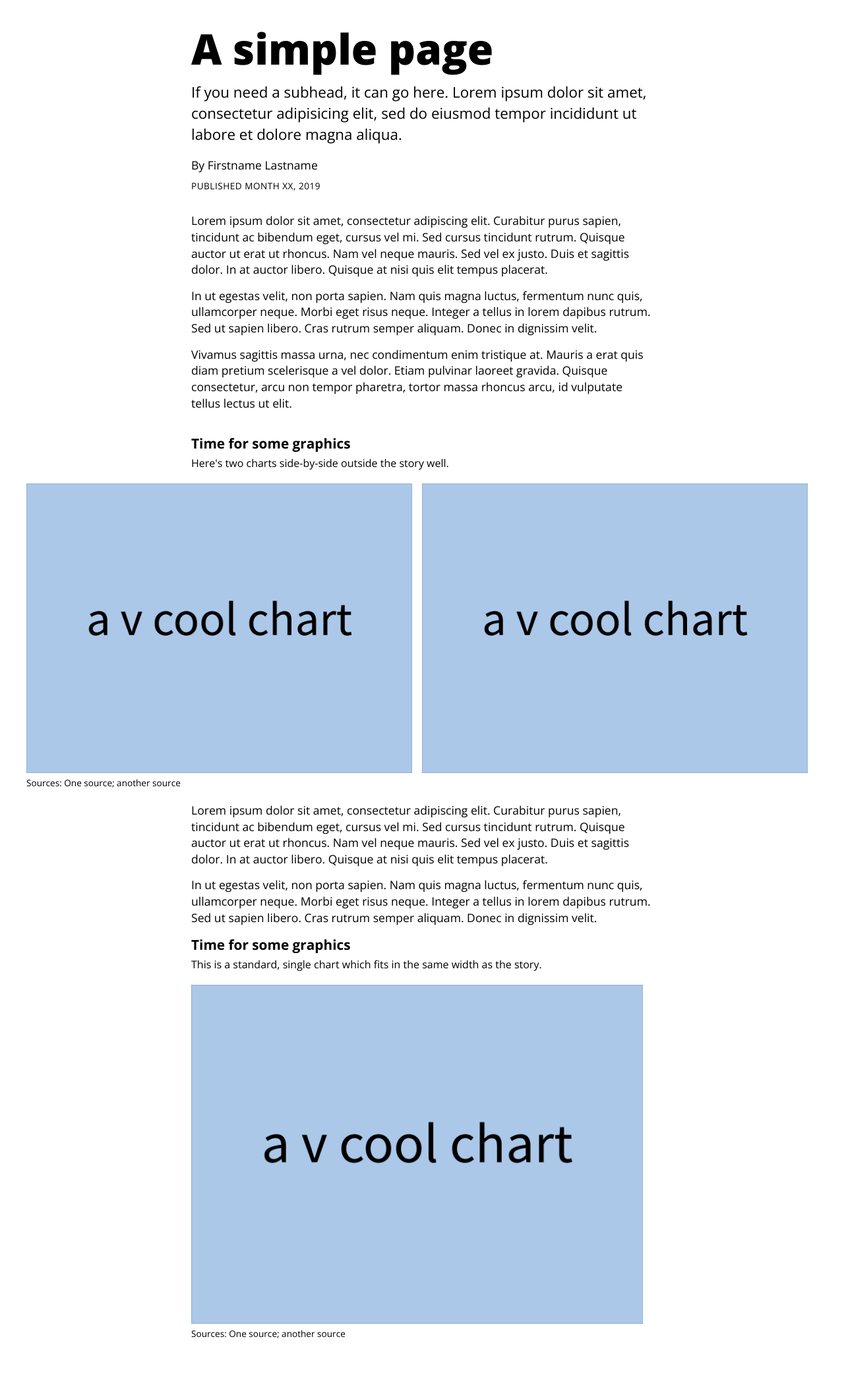
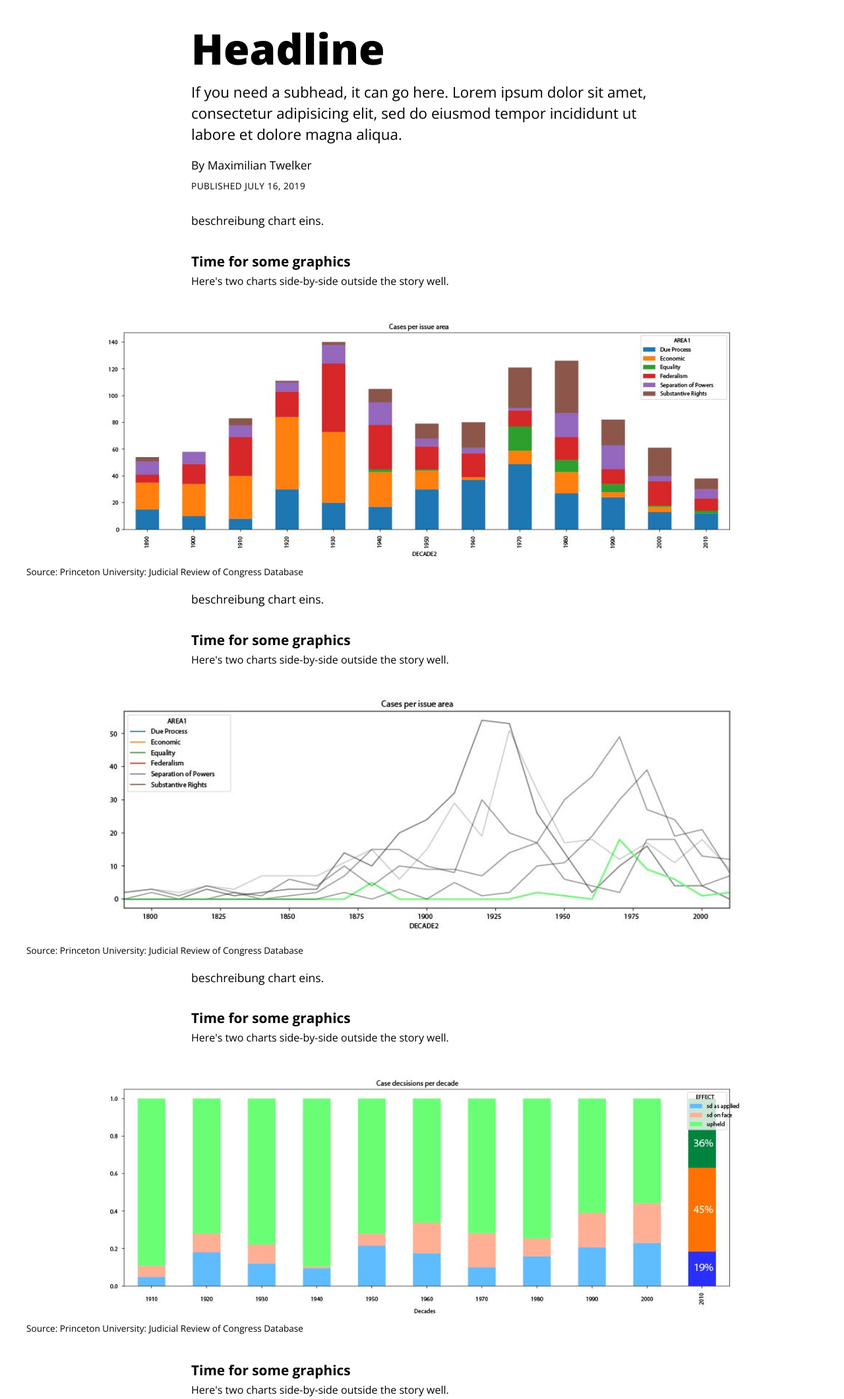
Before and after one commit to twelle01/data-studio-projects, a plain HTML site: page p1/data-studio-2019-master/simple.html in a window 1280 px wide. Shown: the part 47-2168 px from the top of the page at 66% size. Drawn offline with nearby package versions, Linux system fonts and the light colour scheme.

Commit message:
done ish... without text bc i had bigger fish to fry

```diff
--- a/p1/data-studio-2019-master/simple.html
+++ b/p1/data-studio-2019-master/simple.html
@@ -18,16 +18,14 @@
   <body class="light-theme"> <!-- all of the content on your html page goes inside the body -->
 
     <div class="header">
-      <h1 class="headline">A simple page</h1>
+      <h1 class="headline">Headline</h1>
       <h2 class="subhead">If you need a subhead, it can go here. Lorem ipsum dolor sit amet, consectetur adipisicing elit, sed do eiusmod tempor incididunt ut labore et dolore magna aliqua.</h2>
-      <p class="byline">By Firstname Lastname</p>
-      <p class="date">Published Month XX, 2019</p>
+      <p class="byline">By Maximilian Twelker</p>
+      <p class="date">Published July 16, 2019</p>
     </div>
 
     <div class="story-body">
-      <p class="body-text">Lorem ipsum dolor sit amet, consectetur adipiscing elit. Curabitur purus sapien, tincidunt ac bibendum eget, cursus vel mi. Sed cursus tincidunt rutrum. Quisque auctor ut erat ut rhoncus. Nam vel neque mauris. Sed vel ex justo. Duis et sagittis dolor. In at auctor libero. Quisque at nisi quis elit tempus placerat.</p>
-      <p class="body-text">In ut egestas velit, non porta sapien. Nam quis magna luctus, fermentum nunc quis, ullamcorper neque. Morbi eget risus neque. Integer a tellus in lorem dapibus rutrum. Sed ut sapien libero. Cras rutrum semper aliquam. Donec in dignissim velit.</p>
-      <p class="body-text">Vivamus sagittis massa urna, nec condimentum enim tristique at. Mauris a erat quis diam pretium scelerisque a vel dolor. Etiam pulvinar laoreet gravida. Quisque consectetur, arcu non tempor pharetra, tortor massa rhoncus arcu, id vulputate tellus lectus ut elit.</p>
+      <p class="body-text">beschreibung chart eins.</p>
     </div>
 
     <div class="chart-section">
@@ -35,30 +33,53 @@
       <p class="chart-subhead">Here's two charts side-by-side outside the story well.</p>
       <div class="chart-row">
         <div class="chart">
-          <img src="images/test-chart.png"/>
-        </div>
-
-        <div class="chart">
-          <img src="images/test-chart.png"/>
+          <img src="images/intro.jpg"/>
         </div>
       </div>
-      <p class="chart-source">Sources: One source; another source</p>
+      <p class="chart-source">Source: Princeton University: Judicial Review of Congress Database</p>
     </div>
 
     <div class="story-body">
-      <p class="body-text">Lorem ipsum dolor sit amet, consectetur adipiscing elit. Curabitur purus sapien, tincidunt ac bibendum eget, cursus vel mi. Sed cursus tincidunt rutrum. Quisque auctor ut erat ut rhoncus. Nam vel neque mauris. Sed vel ex justo. Duis et sagittis dolor. In at auctor libero. Quisque at nisi quis elit tempus placerat.</p>
-      <p class="body-text">In ut egestas velit, non porta sapien. Nam quis magna luctus, fermentum nunc quis, ullamcorper neque. Morbi eget risus neque. Integer a tellus in lorem dapibus rutrum. Sed ut sapien libero. Cras rutrum semper aliquam. Donec in dignissim velit.</p>
+      <p class="body-text">beschreibung chart eins.</p>
+    </div>
 
-      <div class="chart-section">
-        <p class="chart-title">Time for some graphics</p>
-        <p class="chart-subhead">This is a standard, single chart which fits in the same width as the story.</p>
-        <div class="chart-row">
-          <div class="chart">
-            <img src="images/test-chart.png"/>
-          </div>
+    <div class="chart-section">
+      <p class="chart-title">Time for some graphics</p>
+      <p class="chart-subhead">Here's two charts side-by-side outside the story well.</p>
+      <div class="chart-row">
+        <div class="chart">
+          <img src="images/linechart.jpg"/>
         </div>
-        <p class="chart-source">Sources: One source; another source</p>
       </div>
+      <p class="chart-source">Source: Princeton University: Judicial Review of Congress Database</p>
+    </div>
+
+    <div class="story-body">
+      <p class="body-text">beschreibung chart eins.</p>
+    </div>
+
+    <div class="chart-section">
+      <p class="chart-title">Time for some graphics</p>
+      <p class="chart-subhead">Here's two charts side-by-side outside the story well.</p>
+      <div class="chart-row">
+        <div class="chart">
+          <img src="images/stacked.jpg"/>
+        </div>
+      </div>
+      <p class="chart-source">Source: Princeton University: Judicial Review of Congress Database</p>
+    </div>
+
+    <div class="chart-section">
+      <p class="chart-title">Time for some graphics</p>
+      <p class="chart-subhead">Here's two charts side-by-side outside the story well.</p>
+      <div class="chart-row">
+        <div class="chart">
+          <img src="images/2010_detail.jpg"/>
+        </div>
+      </div>
+      <p class="chart-source">Source: Princeton University: Judicial Review of Congress Database</p>
+    </div>
+
 
 
     </div>
```
Also changed, not shown: p1/data-studio-2019-master/images/2010_detail.jpg (added), p1/data-studio-2019-master/images/intro.jpg (added), p1/data-studio-2019-master/images/linechart.jpg (added), p1/data-studio-2019-master/images/stacked.jpg (added).
